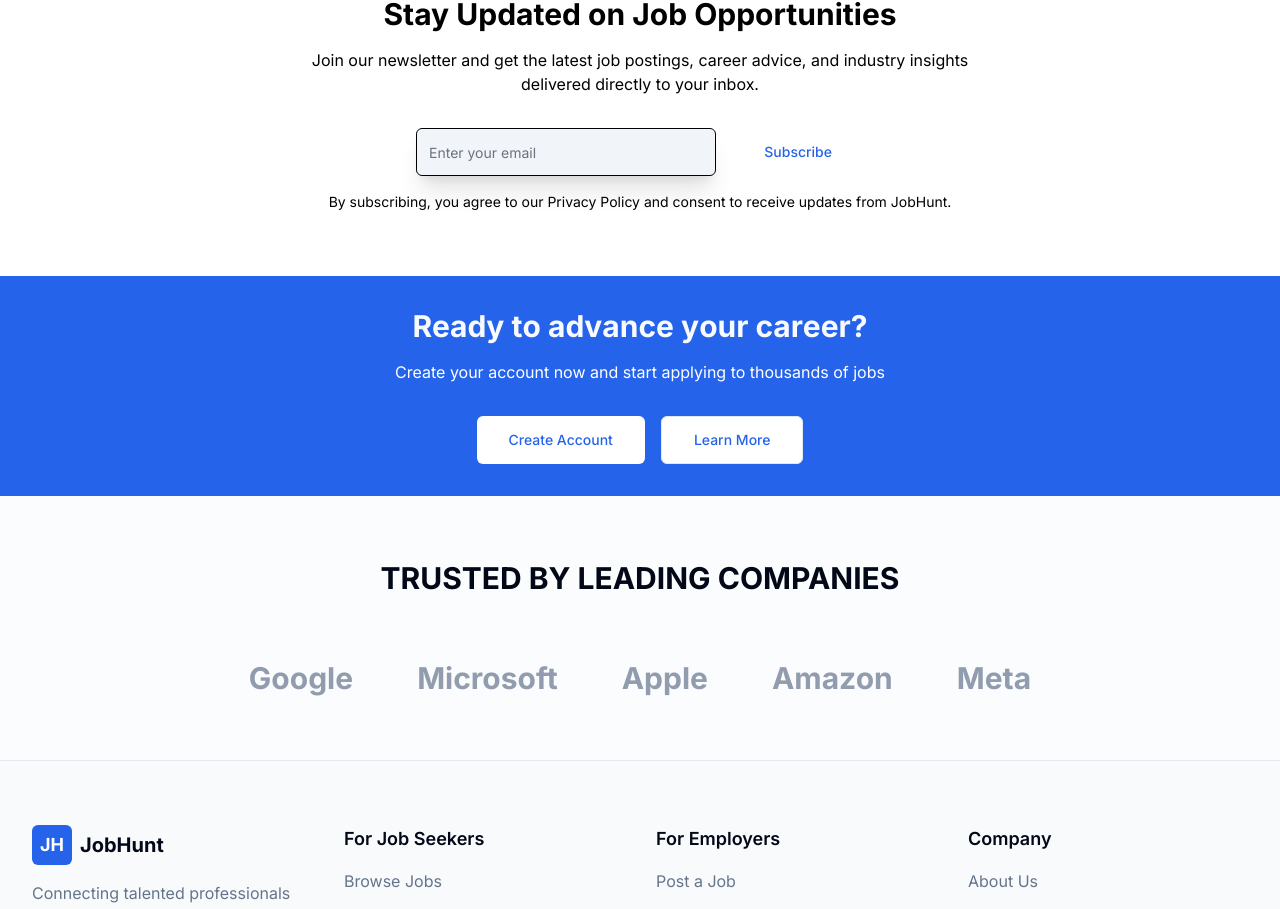
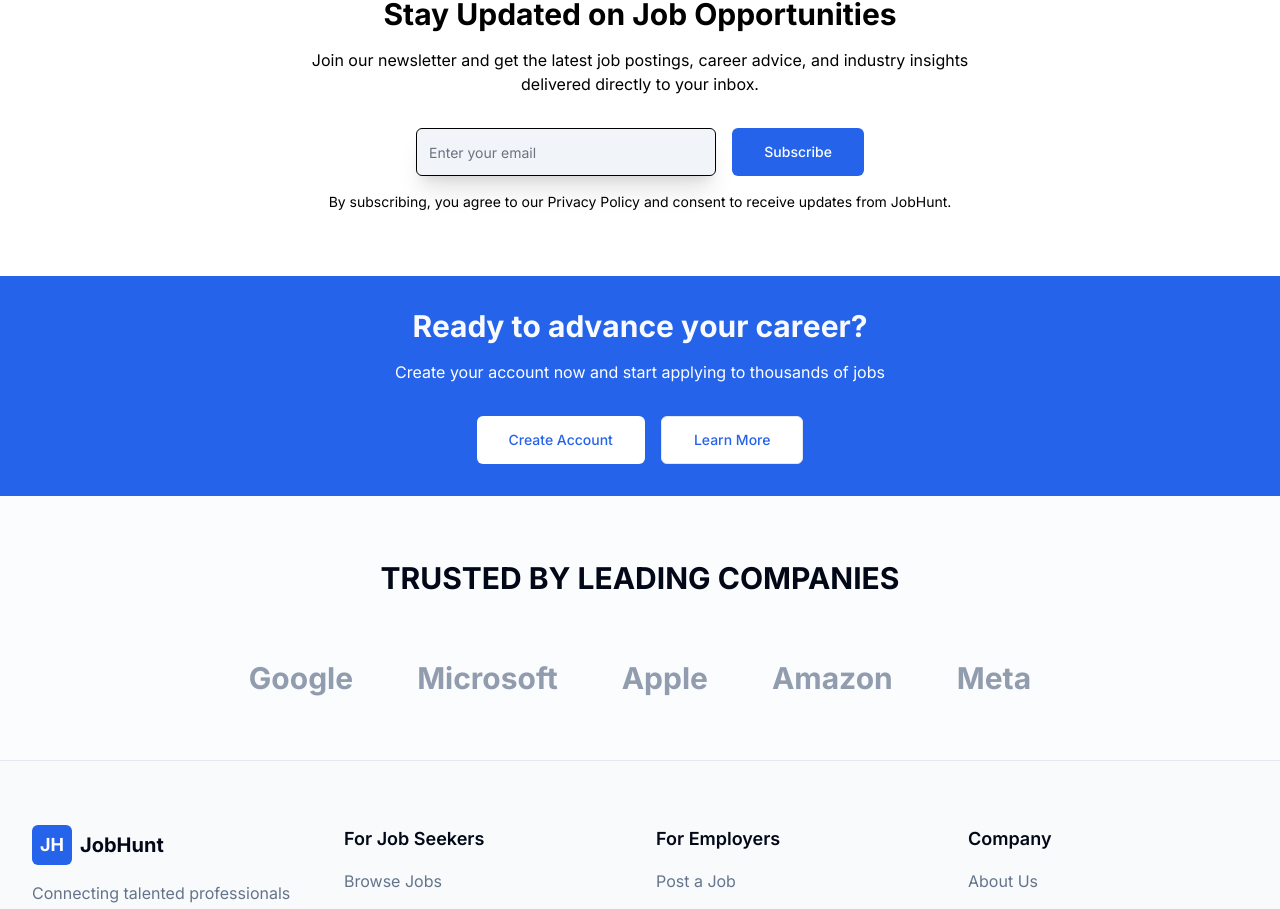
Before and after one commit to runjhun-saxena/jobhunt-website, a Next.js app: page / in a window 1280 px wide. Shown: the part 2617-3526 px from the top of the page. Built offline with nearby package versions, Linux system fonts and the light colour scheme.

Commit message:
updated button for subscribe

```diff
--- a/app/layout.tsx
+++ b/app/layout.tsx
@@ -3,14 +3,14 @@ import type { Metadata } from "next"
 import { Inter } from "next/font/google"
 import "./globals.css"
 import { ThemeProvider } from "@/components/theme-provider"
-import { Toaster } from "@/components/ui/toaster" // 👈 Import Toaster
+import { Toaster } from "@/components/ui/toaster"
 
 const inter = Inter({ subsets: ["latin"] })
 
 export const metadata: Metadata = {
   title: "JobHunt - Find Your Dream Job Today",
   description: "Connect with top companies and find your perfect career match.",
-  generator: "v0.dev",
+
 }
 
 export default function RootLayout({
--- a/app/loading.tsx
+++ b/app/loading.tsx
@@ -1,9 +1,3 @@
 export default function Loading() {
-  return (
-    <div className="flex items-center justify-center h-screen dark:bg-background bg-background">
-      <div className="flex h-10 w-10 items-center justify-center rounded-md bg-primary text-white font-bold text-xl animate-pulse">
-        JH
-      </div>
-    </div>
-  )
+  return null
 }
--- a/components/newsletter.tsx
+++ b/components/newsletter.tsx
@@ -53,7 +53,7 @@ export function Newsletter() {
             />
             <Button
               size="lg"
-              className="bg-white text-primary hover:bg-white/90 h-10 md:h-12"
+              className="bg-primary text-white hover:bg-primary/55 h-10 md:h-12"
               onClick={handleSubscribe}
             >
               Subscribe
```
Also changed, not shown: 1 other file (tests, documents, lock files or other folders).
